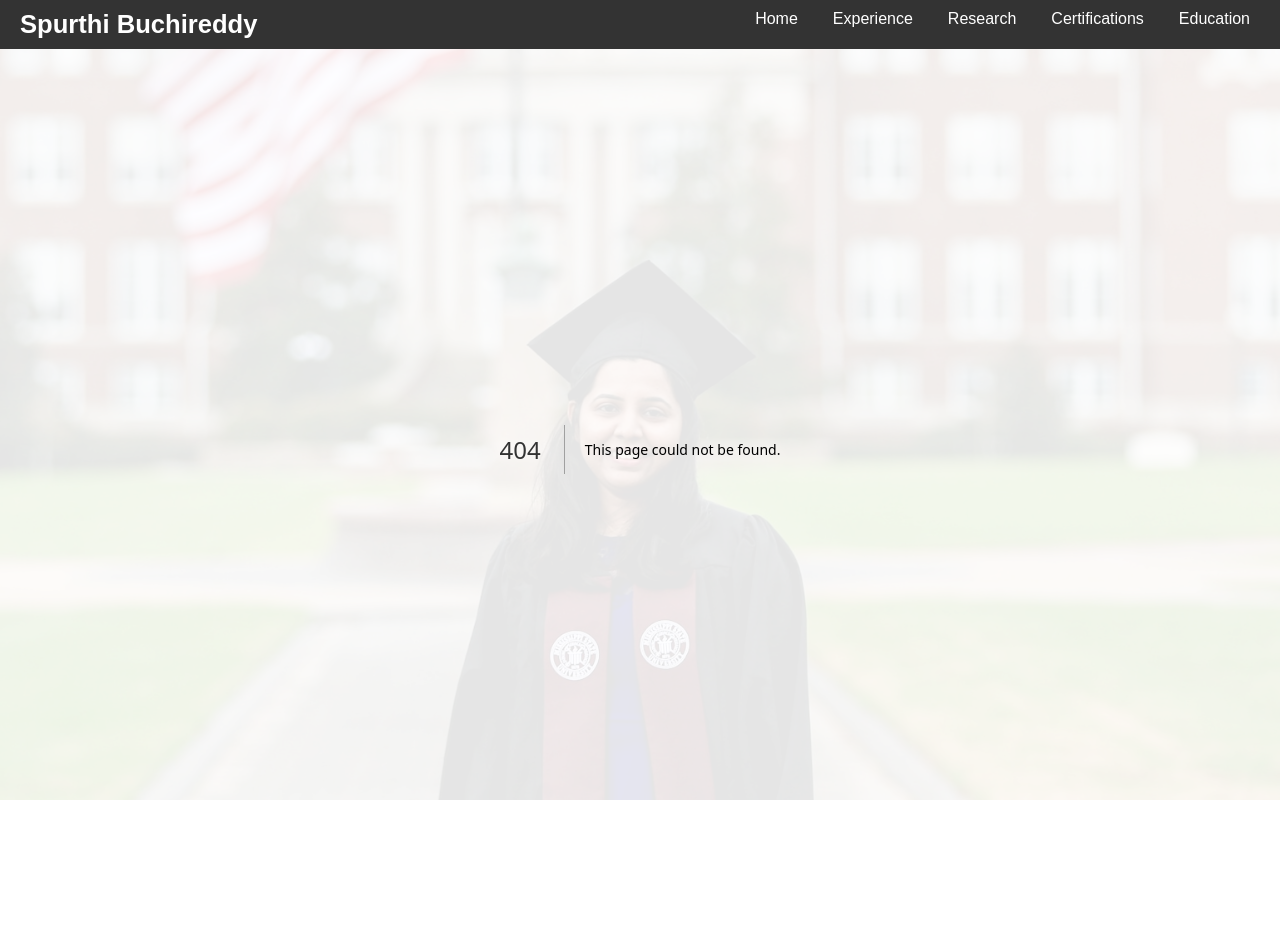
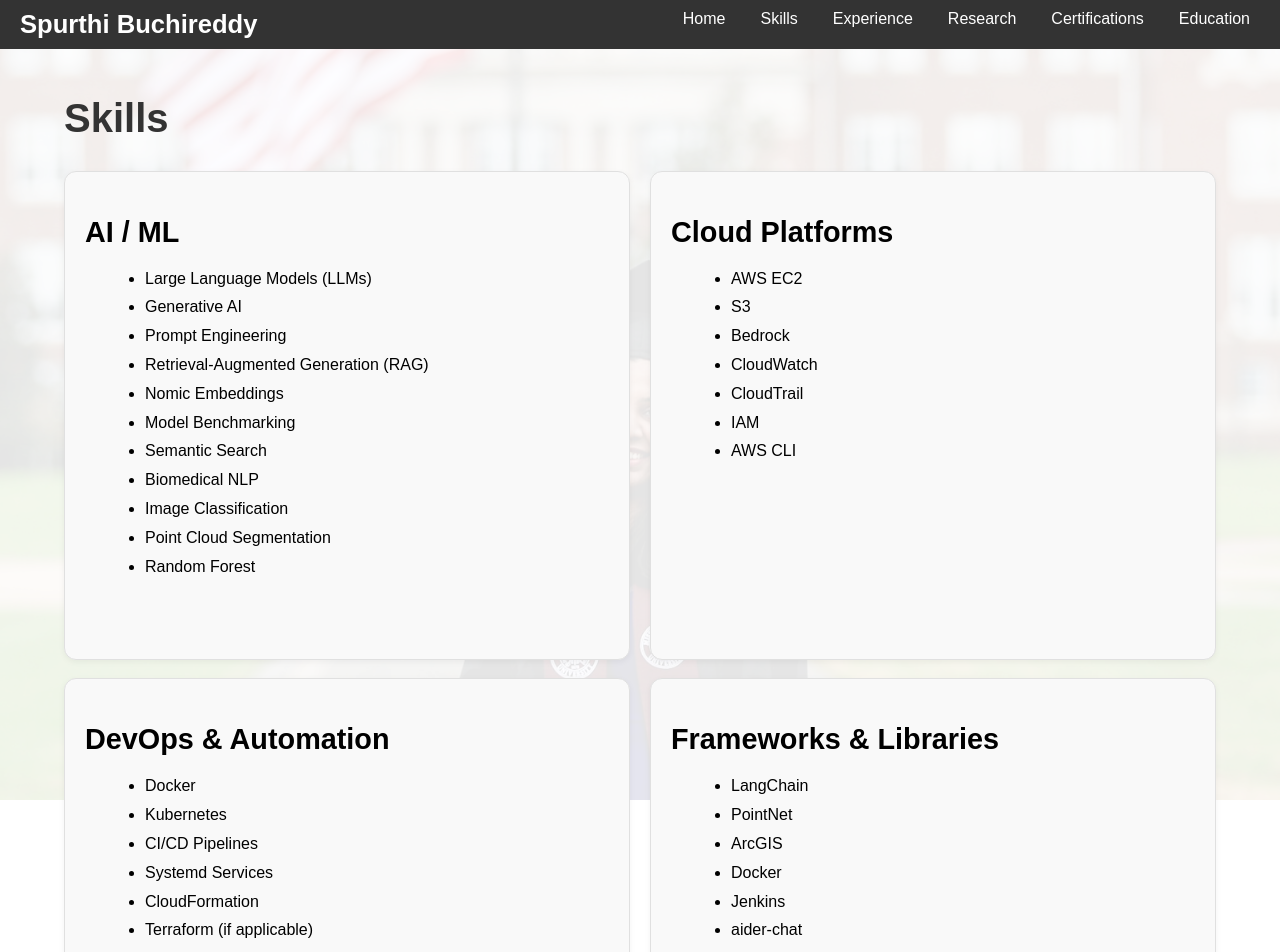
Before and after one commit to spurthib/mobile-portfolio, a Next.js app: page /skills in a window 1280 px wide. Before the commit this address had no page. Shown: the top 952 px of the page. Before the commit the page ends 849 px from the top, so only its background shows below. Built offline with nearby package versions, Linux system fonts and the light colour scheme.

Commit message:
added skills

```diff
--- a/app/components/Navbar.js
+++ b/app/components/Navbar.js
@@ -24,6 +24,7 @@ const Navbar = () => {
       {/* Navbar Links */}
       <div className={`navbar-links ${isOpen ? 'open' : ''}`}>
         <Link href="/" style={{ color: 'white', textDecoration: 'none' }}>Home</Link>
+        <Link href="/skills" style={{ color: 'white', textDecoration: 'none' }}>Skills</Link>
         <Link href="/experience" style={{ color: 'white', textDecoration: 'none' }}>Experience</Link>
         <Link href="/research" style={{ color: 'white', textDecoration: 'none' }}>Research</Link>
         <Link href="/certifications" style={{ color: 'white', textDecoration: 'none' }}>Certifications</Link>
--- /dev/null
+++ b/app/skills/page.js
@@ -0,0 +1,162 @@
+export default function Skills() {
+  const skills = {
+    'AI / ML': [
+      'Large Language Models (LLMs)',
+      'Generative AI',
+      'Prompt Engineering',
+      'Retrieval-Augmented Generation (RAG)',
+      'Nomic Embeddings',
+      'Model Benchmarking',
+      'Semantic Search',
+      'Biomedical NLP',
+      'Image Classification',
+      'Point Cloud Segmentation',
+      'Random Forest'
+    ],
+    'Cloud Platforms': [
+      'AWS EC2',
+      'S3',
+      'Bedrock',
+      'CloudWatch',
+      'CloudTrail',
+      'IAM',
+      'AWS CLI'
+    ],
+    'DevOps & Automation': [
+      'Docker',
+      'Kubernetes',
+      'CI/CD Pipelines',
+      'Systemd Services',
+      'CloudFormation',
+      'Terraform (if applicable)',
+      'LSMW',
+      'Automation Scripting',
+      'Monitoring Dashboards'
+    ],
+    'Frameworks & Libraries': [
+      'LangChain',
+      'PointNet',
+      'ArcGIS',
+      'Docker',
+      'Jenkins',
+      'aider-chat',
+      'Node.js',
+      'Express.js'
+    ],
+    'Languages': ['Python', 'SQL', 'Bash', 'Shell', 'R', 'Perl'],
+    'Databases': ['MongoDB', 'ChromaDB', 'SQLite3', 'PostgreSQL', 'CyberArk'],
+    'Tools': [
+      'GitLab',
+      'SVN',
+      'ServiceNow',
+      'Datadog',
+      'Prometheus',
+      'Grafana',
+      'Kibana',
+      'Elasticsearch',
+      'Logstash',
+      'StealthAudit'
+    ],
+    'Messaging & Streaming': [
+      'Apache Pulsar',
+      'Kafka (similar architecture)',
+      'Pub/Sub & Queuing Models'
+    ],
+    'Testing & QA': [
+      'User Acceptance Testing (UAT)',
+      'Test Plan Development',
+      'Bug Tracking',
+      'LLM QA Benchmarking'
+    ],
+    'Soft Skills': [
+      'Cross-functional Collaboration',
+      'Communication',
+      'Technical Documentation',
+      'On-call Support',
+      'Project Management'
+    ]
+  };
+
+  return (
+    <div className="skills-container">
+      <style>{`
+        .skills-container {
+          width: 90%;
+          max-width: 1300px;
+          margin-left: auto;
+          margin-right: auto;
+          padding: 20px;
+          color: #000;
+          text-align: left;
+        }
+
+        .skills-title {
+          font-size: 2.5rem;
+          font-weight: bold;
+          margin-bottom: 30px;
+          text-align: left;
+        }
+
+        .skills-grid {
+          display: grid;
+          grid-template-columns: 1fr 1fr;  /* two equal-width columns */
+          gap: 60px 20px;                 /* 30px row gap, 20px column gap */
+          justify-items: stretch;        /* makes all cards fill column width */
+          align-items: stretch;          /* makes all cards equal height */
+        }
+
+
+        .skill-card {
+          background-color: #f9f9f9;
+          border: 1px solid #e0e0e0;
+          border-radius: 12px;
+          padding: 20px;
+          box-shadow: 0 2px 6px rgba(0, 0, 0, 0.05);
+          display: block;
+          flex-direction: column;
+          justify-content: space-between;
+          height: 100%;
+        }
+
+        .skill-category {
+          font-size: 1.8rem;
+          margin-bottom: 12px;
+        }
+
+        .skill-list {
+          list-style-type: disc;
+          margin-left: 20px;
+          line-height: 1.8;
+        }
+
+        @media (max-width: 768px) {
+          .skills-grid {
+            grid-template-columns: 1fr;
+          }
+
+          .skills-title {
+            font-size: 2rem;
+          }
+
+          .skill-category {
+            font-size: 1.5rem;
+          }
+        }
+      `}</style>
+
+      <h1 className="skills-title">Skills</h1>
+      <div className="skills-grid">
+        {Object.entries(skills).map(([category, items]) => (
+          <div key={category} className="skill-card">
+            <h2 className="skill-category">{category}</h2>
+            <ul className="skill-list">
+              {items.map((skill) => (
+                <li key={skill}>{skill}</li>
+              ))}
+            </ul>
+          </div>
+        ))}
+      </div>
+    </div>
+  );
+}
```
Also changed, not shown: app/experience/page.js (+24 -25 lines).
